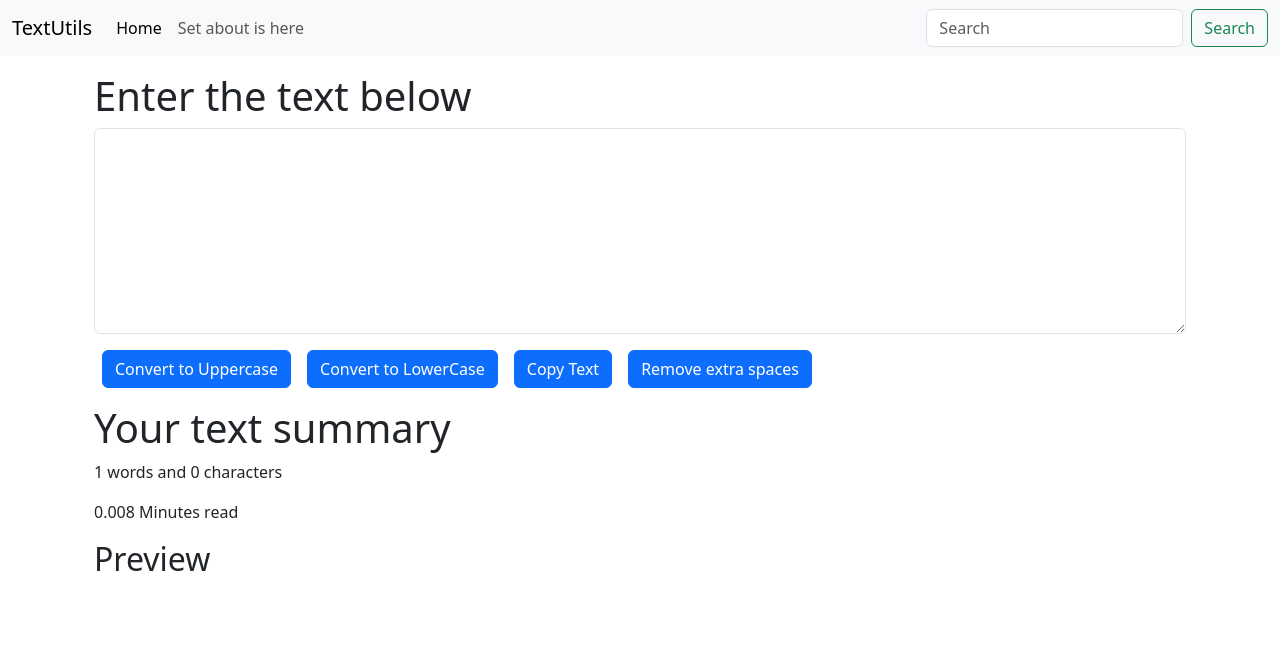
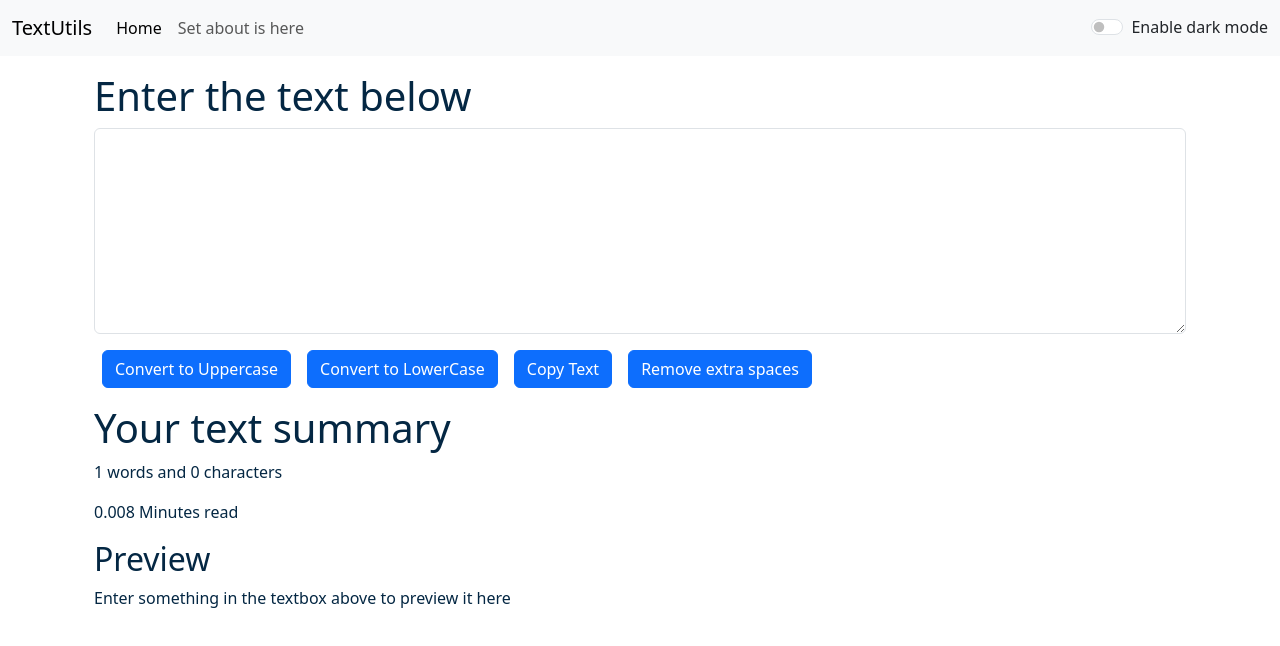
Before and after one commit to faiz-webdev/reactjs, a React (Create React App) app: page / in a window 1280 px wide. Shown: the top 646 px of the page. Built offline with nearby package versions, Linux system fonts and the light colour scheme.

Commit message:
add alert message popup

```diff
--- a/src/App.js
+++ b/src/App.js
@@ -5,14 +5,39 @@
 import Navbar from "./components/Navbar";
 import TextForm from "./components/TextForm";
 import About from "./components/About";
+import { useState } from "react";
+import Alert from "./components/Alert";
 
 function App() {
+  const [mode, setMode] = useState("light");
+  const [alert, setAlert] = useState(null);
+
+  const showAlert = (mesage, type) => {
+    setAlert({
+      msg: mesage,
+      type,
+    });
+    setTimeout(() => {setAlert(null)}, 1500)
+  };
+
+  const toggleMode = () => {
+    if (mode === "dark") {
+      setMode("light");
+      document.body.style.backgroundColor = "white";
+      showAlert('Light mode has been enabled', 'success');
+    } else if (mode === "light") {
+      setMode("dark");
+      document.body.style.backgroundColor = "#042743";
+      showAlert('Dark mode has been enabled', 'success');
+    }
+  };
   return (
     <>
       {/* <Navbar title="TeXtUtils" aboutText="About website" /> */}
-      <Navbar title="TextUtils" />
+      <Navbar title="TextUtils" mode={mode} toggleMode={toggleMode} />
+      <Alert alert={alert} />
       <div className="container my-3">
-        <TextForm heading='Enter the text below' />
+        <TextForm showAlert={showAlert} heading="Enter the text below" mode={mode} />
         {/* <About /> */}
       </div>
     </>
--- /dev/null
+++ b/src/components/Alert.js
@@ -0,0 +1,20 @@
+import React from "react";
+
+function Alert(props) {
+  const capitalize = (word) => {
+    const lower = word.toLowerCase();
+    return lower.charAt(0).toUpperCase() + word.slice(1);
+  };
+  return (
+    props.alert && (
+      <div
+        className={`alert alert-${props.alert.type} alert-dismissible fade show`}
+        role="alert"
+      >
+        <strong>{capitalize(props.alert.type)}</strong>: {props.alert.msg}
+      </div>
+    )
+  );
+}
+
+export default Alert;
--- a/src/components/Navbar.js
+++ b/src/components/Navbar.js
@@ -1,9 +1,11 @@
-import React from "react";
+import React, { useState } from "react";
 import PropTypes from "prop-types";
 
 export default function Navbar(props) {
   return (
-    <nav className="navbar navbar-expand-lg bg-body-tertiary">
+    <nav
+      className={`navbar navbar-expand-lg navbar-${props.mode} bg-${props.mode}`}
+    >
       <div className="container-fluid">
         <a className="navbar-brand" href="/">
           {props.title}
@@ -32,22 +34,31 @@
               </a>
             </li>
           </ul>
-          <form className="d-flex" role="search">
+          <div className={`form-check form-switch text-${props.mode==='light'?'dark':'light'}`}>
             <input
-              className="form-control me-2"
-              type="search"
-              placeholder="Search"
-              aria-label="Search"
+              className="form-check-input"
+              type="checkbox"
+              id="flexSwitchCheckChecked"
+              onClick={props.toggleMode}
             />
-            <button className="btn btn-outline-success" type="submit">
-              Search
-            </button>
-          </form>
+            <label
+              className="form-check-label"
+              htmlFor="flexSwitchCheckChecked"
+            >
+              Enable {props.mode==='light'?"dark":"light"} mode
+            </label>
+          </div>
         </div>
       </div>
     </nav>
   );
 }
 
-Navbar.prototype = { title: PropTypes.string.isRequired, aboutText: PropTypes.string };
-Navbar.defaultProps = { title: 'Set title here', aboutText: 'Set about is here' };
+Navbar.prototype = {
+  title: PropTypes.string.isRequired,
+  aboutText: PropTypes.string,
+};
+Navbar.defaultProps = {
+  title: "Set title here",
+  aboutText: "Set about is here",
+};
--- a/src/components/TextForm.js
+++ b/src/components/TextForm.js
@@ -7,12 +7,15 @@
     const newText = text.toUpperCase();
 
     setText(newText);
+
+    props.showAlert("Converted to uppercase!", "success");
   };
 
   const handleLoClick = () => {
     const newText = text.toLowerCase();
 
     setText(newText);
+    props.showAlert("Converted to lowercase!", "success");
   };
 
   const handleOnChange = (event) => {
@@ -24,16 +27,23 @@
     text.select();
     text.setSelectionRange(0, 99999);
     navigator.clipboard.writeText(text.value);
+
+    props.showAlert("Copied to clipboard!", "success");
   };
 
   const removeSpace = () => {
     let newText = text.split(/[ ]+/);
     setText(newText.join(" "));
+
+    props.showAlert("Extra spaces removed!", "success");
   };
 
   return (
     <>
-      <div className="container">
+      <div
+        className="container"
+        style={{ color: props.mode === "dark" ? "white" : "#042743" }}
+      >
         <h1>{props.heading}</h1>
         <div className="mb-3">
           <textarea
@@ -42,6 +52,10 @@
             rows="8"
             value={text}
             onChange={handleOnChange}
+            style={{
+              backgroundColor: props.mode === "dark" ? "gray" : "white",
+              color: props.mode === "dark" ? "white" : "#042743",
+            }}
           ></textarea>
         </div>
         <button className="btn btn-primary mx-2" onClick={handleUpClick}>
@@ -57,14 +71,21 @@
           Remove extra spaces
         </button>
       </div>
-      <div className="container my-3">
+      <div
+        className="container my-3"
+        style={{ color: props.mode === "dark" ? "white" : "#042743" }}
+      >
         <h1>Your text summary</h1>
         <p>
           {text.split(" ").length} words and {text.length} characters
         </p>
         <p>{0.008 * text.split(" ").length} Minutes read</p>
         <h2>Preview</h2>
-        <p>{text}</p>
+        <p>
+          {text.length > 0
+            ? text
+            : "Enter something in the textbox above to preview it here"}
+        </p>
       </div>
     </>
   );
```
